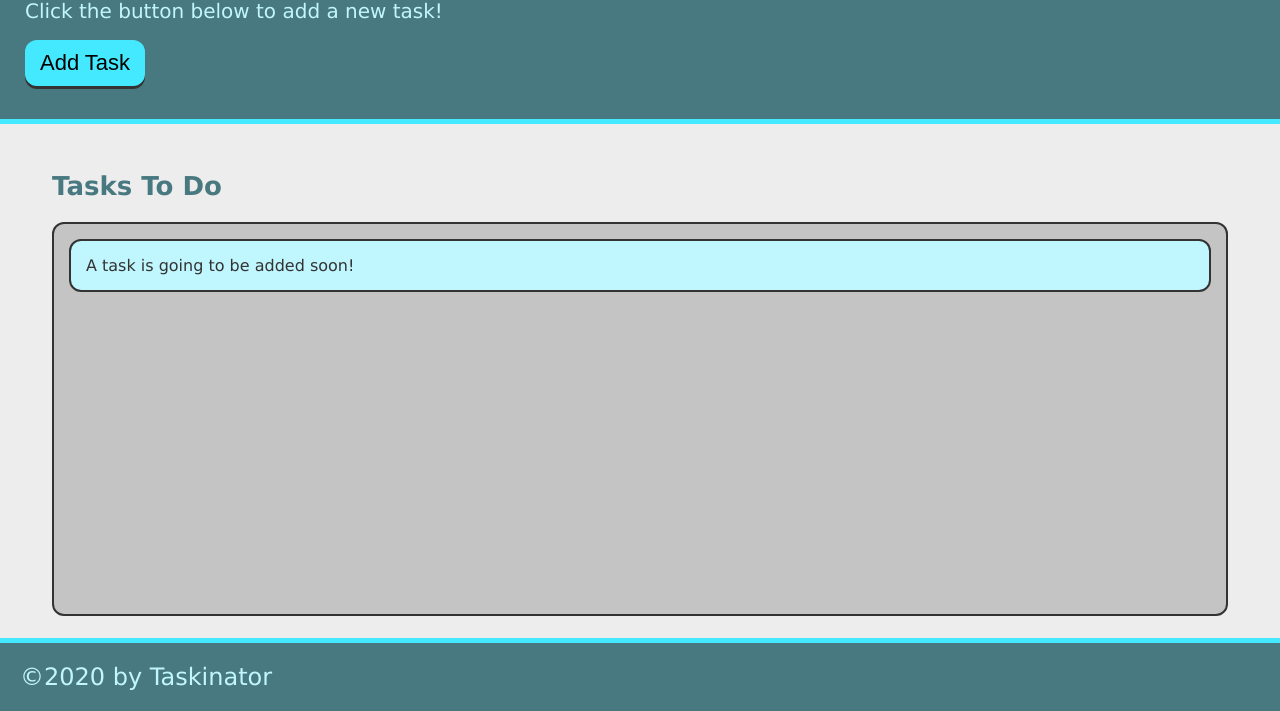
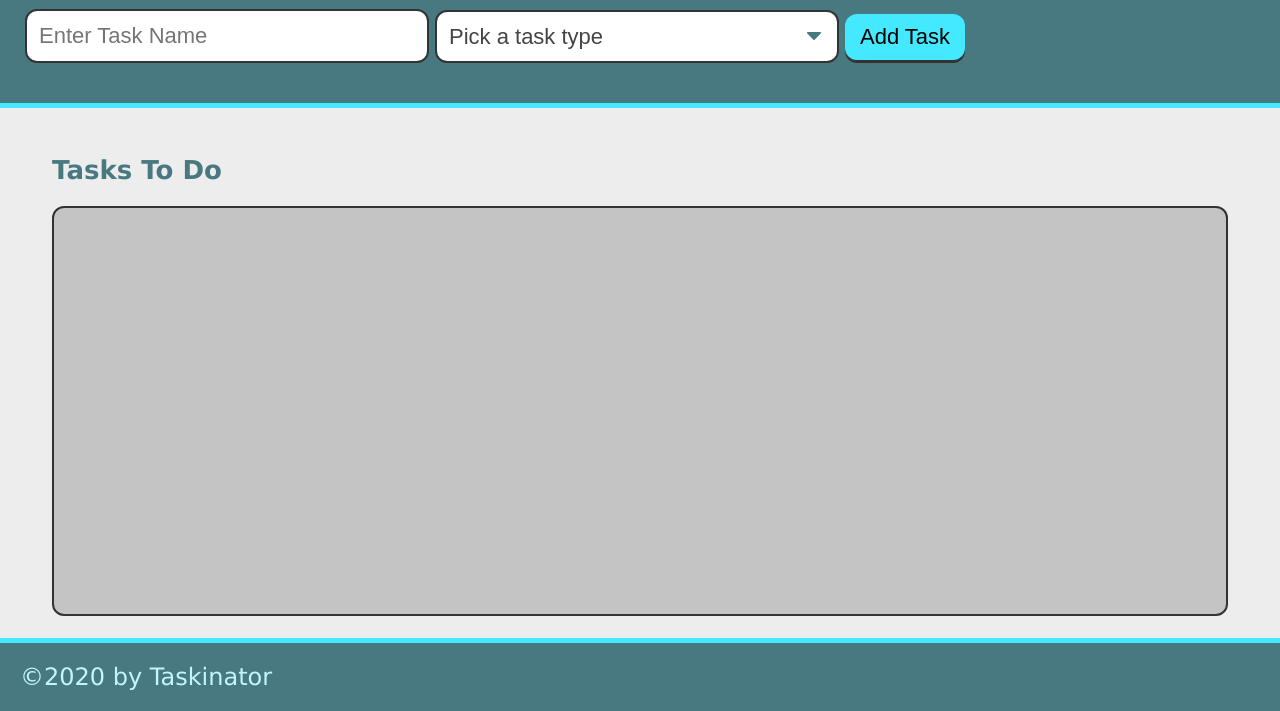
Before and after one commit to iwmwargin/taskinator, a plain HTML site: page index.html in a window 1280 px wide. Shown: the part 89-800 px from the top of the page. Drawn offline with Linux system fonts and the light colour scheme; files that its build step writes are made by us from their sources; files whose address does not match are found by name.

Commit message:
add form

```diff
--- a/index.html
+++ b/index.html
@@ -10,16 +10,29 @@
 <body>
     <header>
         <h1 class="page-title">Taskinator</h1>
-        <p>Click the button below to add a new task!</p>
-        <button class="btn" id="save-task">Add Task</button>
+        <form id="task-form">
+            <div class="form-group">
+                <input type="text" name="task-name" placeholder="Enter Task Name" />
+              </div>
+              <div class="form-group">
+                <select name="task-type" class="select-dropdown">
+                  <option value="" disabled selected>Pick a task type</option>
+                  <option value="Print">Print</option>
+                  <option value="Web">Web</option>
+                  <option value="Mobile">Mobile</option>
+                </select>
+              </div>
+            <div class="form-group">
+                <button class="btn" id="save-task">Add Task</button>
+            </div>
+        </form>
     </header>
 
     <main class="page-content">
         <section class="task-list-wrapper">
             <h2 class="list-title">Tasks To Do</h2>
-            <ul class="task-list" id="tasks-to-do">
-                <li class="task-item">A task is going to be added soon!</li>
-            </ul>
+            <ul class="task-list" id="tasks-to-do"></ul>
+
         </section>
     </main>
 
```
